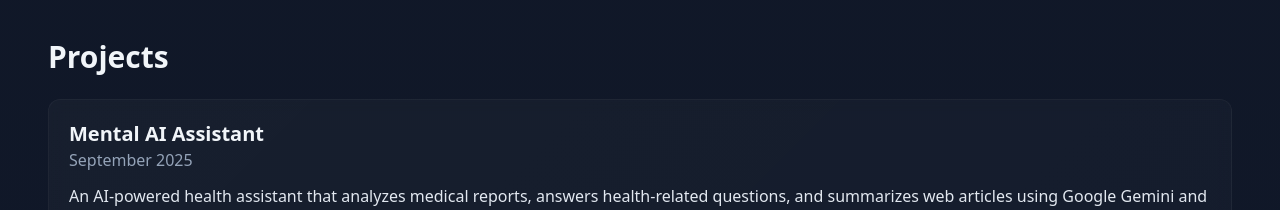
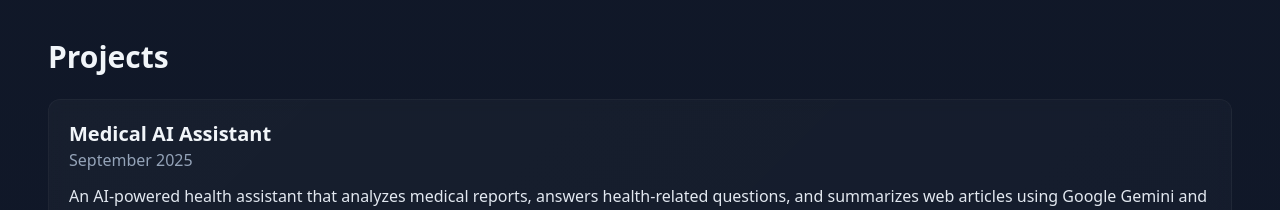
Before and after one commit to dhruvladani04/Portfolio, a React (Vite) app: page / in a window 1280 px wide. Shown: the part 1040-1250 px from the top of the page. Built offline with nearby package versions, Linux system fonts and the light colour scheme.

Commit message:
new projects

```diff
--- a/src/data/projects.js
+++ b/src/data/projects.js
@@ -2,8 +2,8 @@
 
 export const projects = [
   {
-    id: 'mental-ai-assistant',
-    title: 'Mental AI Assistant',
+    id: 'medical-ai-assistant',
+    title: 'Medical AI Assistant',
     timeframe: 'September 2025',
     summary: 'An AI-powered health assistant that analyzes medical reports, answers health-related questions, and summarizes web articles using Google Gemini and Tavily API.',
     bullets: [
```
